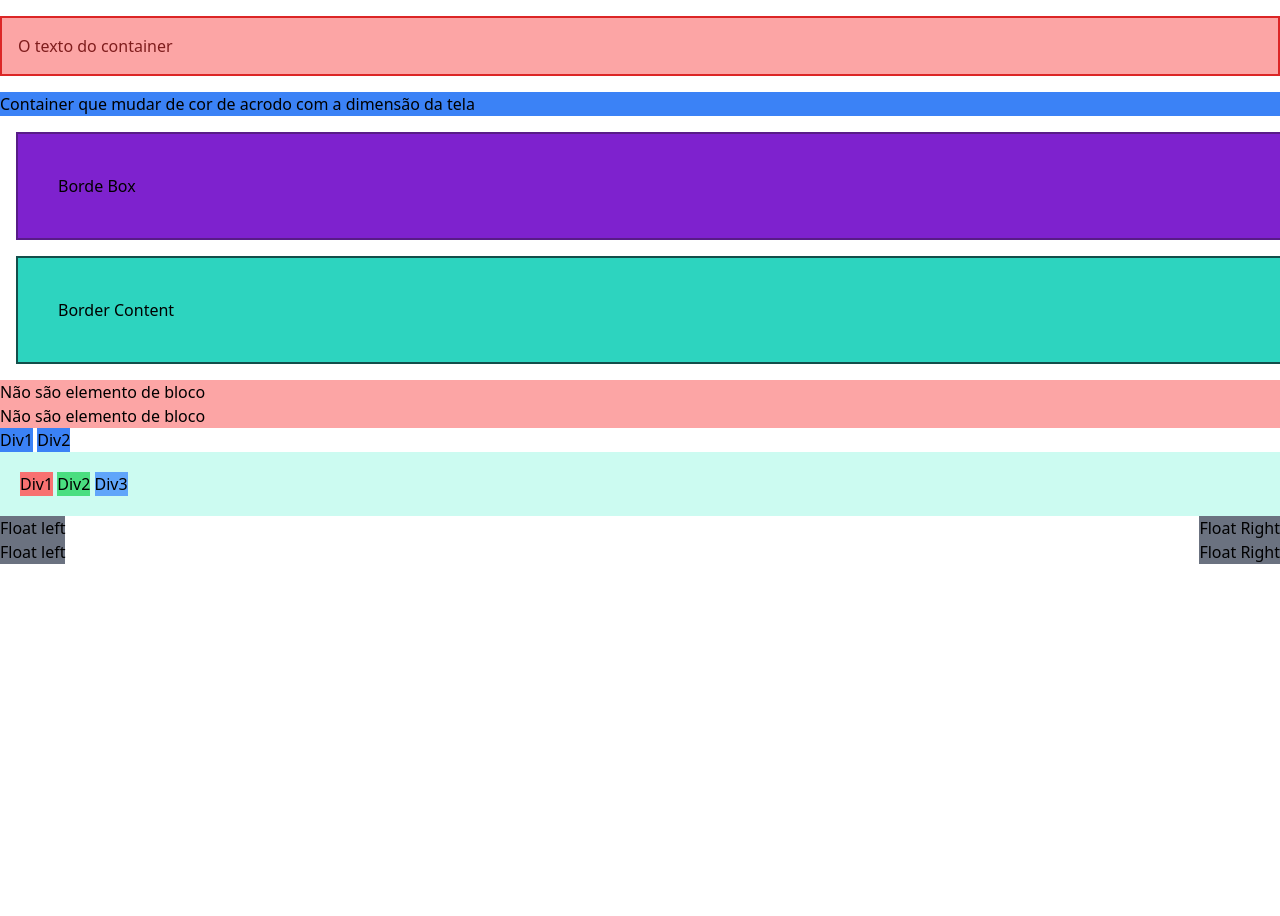
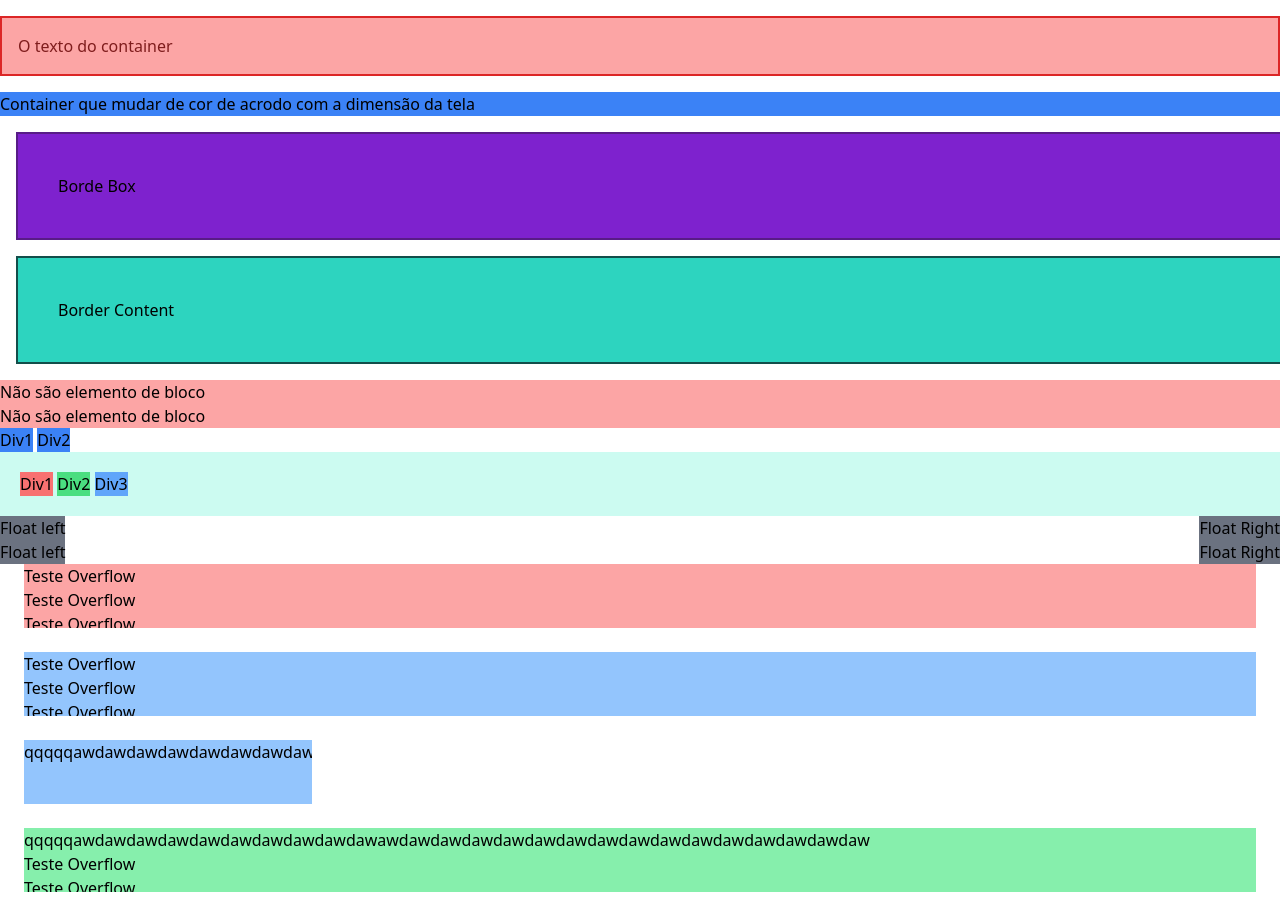
Before and after one commit to AdsonTanajura/tailwind, a website: page 03_Layout/src/index.html in a window 1280 px wide. Shown: the top 916 px of the page. Before the commit the page ends 800 px from the top, so only its background shows below. Drawn offline with Linux system fonts and the light colour scheme.

Commit message:
overflow

```diff
--- a/03_Layout/src/index.html
+++ b/03_Layout/src/index.html
@@ -46,5 +46,38 @@
       <div class="clear-start"></div>
       <div class="bg-gray-500 float-right">Float Right</div>
       <div class="bg-gray-500 float-left">Float left</div>
+
+      <div class="overflow-hidden h-16 m-6 bg-red-300">
+        <p>Teste Overflow</p>
+        <p>Teste Overflow</p>
+        <p>Teste Overflow</p>
+        <p>Teste Overflow</p>
+        <p>Teste Overflow</p>
+        <p>Teste Overflow</p>
+        <p>Teste Overflow</p>
+      </div>
+
+      <div class="overflow-auto h-16 m-6 bg-blue-300">
+        <p>Teste Overflow</p>
+        <p>Teste Overflow</p>
+        <p>Teste Overflow</p>
+        <p>Teste Overflow</p>
+        <p>Teste Overflow</p>
+        <p>Teste Overflow</p>
+        <p>Teste Overflow</p>
+      </div>
+
+      <div class="overflow-x-auto h-16 m-6 bg-blue-300 max-w-72">
+        qqqqqawdawdawdawdawdawdawdawdawdawawdawdawdawdawdawdawdawdawdawdawdawdawdawdawdaw
+      </div>
+
+      <div class="overflow-y-auto h-16 m-6 bg-green-300">
+        qqqqqawdawdawdawdawdawdawdawdawdawawdawdawdawdawdawdawdawdawdawdawdawdawdawdawdaw
+        <p>Teste Overflow</p>
+        <p>Teste Overflow</p>
+        <p>Teste Overflow</p>
+        <p>Teste Overflow</p>
+        <p>Teste Overflow</p>
+      </div>
 </body>
 </html>
```
Also changed, not shown: 03_Layout/src/dist/output.css.
